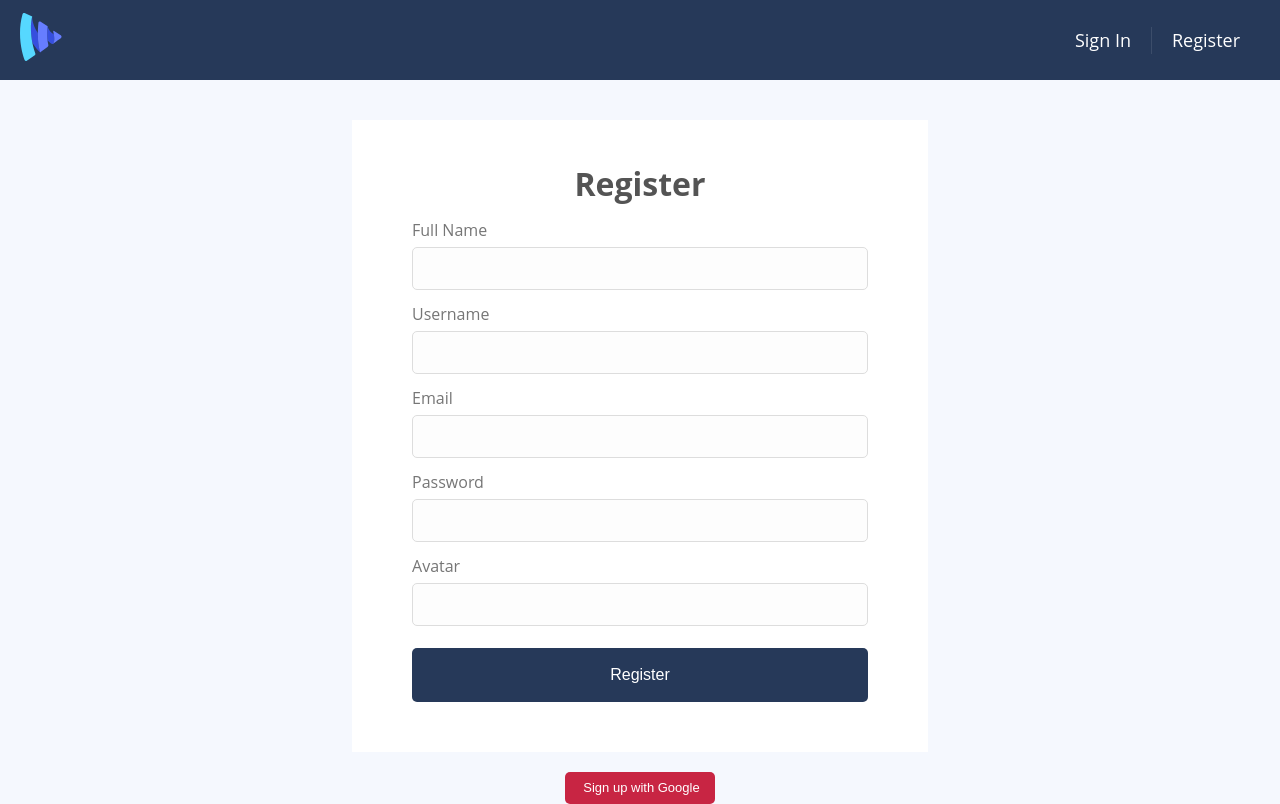
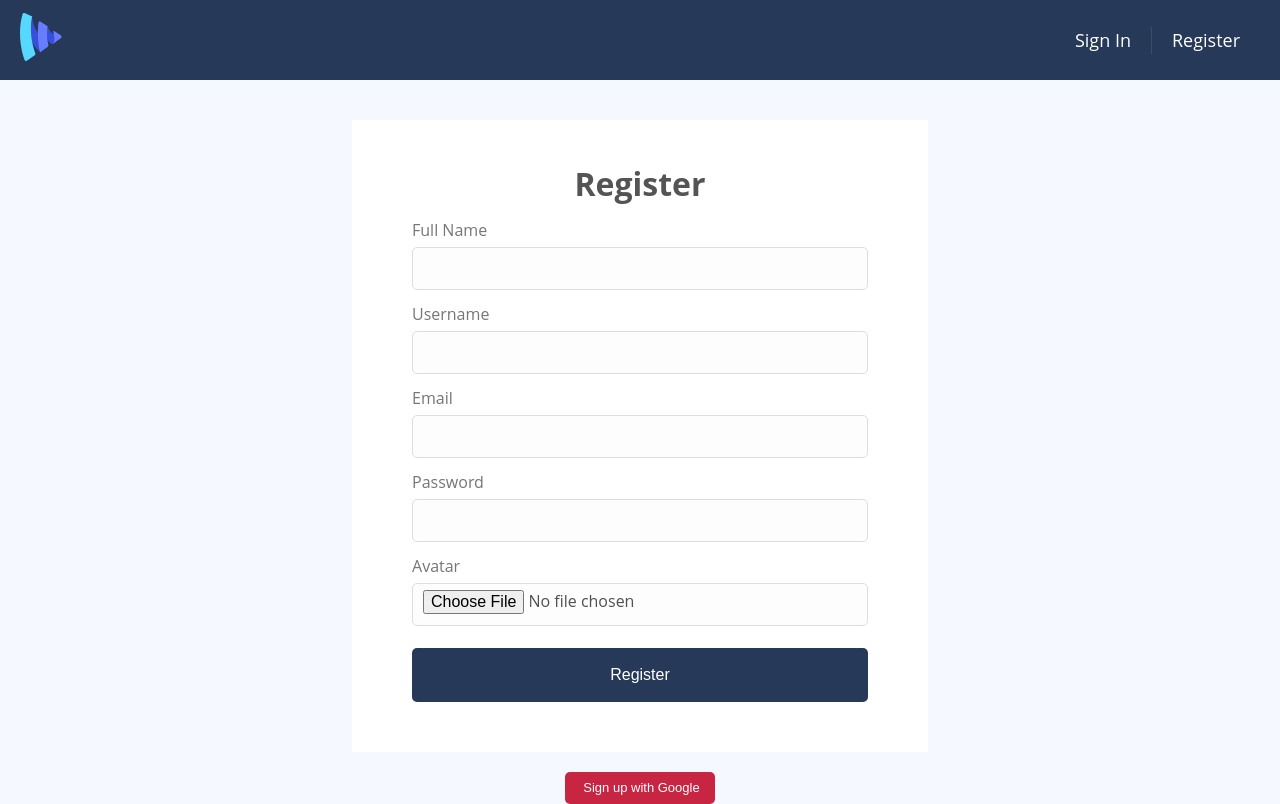
Before and after one commit to Bek85/vueschool-forum, a Vue app: page /register in a window 1280 px wide. Built offline with nearby package versions, Linux system fonts and the light colour scheme; no server answers.

Commit message:
upload avatar image as a preview

```diff
--- a/src/views/Register.vue
+++ b/src/views/Register.vue
@@ -4,6 +4,7 @@ export default {
   emits: ['ready'],
   data() {
     return {
+      avatarPreview: null,
       form: {
         name: '',
         username: '',
@@ -29,6 +30,14 @@ export default {
     async registerWithGoogle() {
       await this.$store.dispatch('auth/signInWithGoogle');
       this.$router.push({ name: 'home' });
+    },
+    handleImageUpload(evt) {
+      this.form.avatar = evt.target.files[0];
+      const reader = new FileReader();
+      reader.onload = (evt) => {
+        this.avatarPreview = evt.target.result;
+      };
+      reader.readAsDataURL(this.form.avatar);
     },
   },
 };
@@ -76,12 +85,20 @@ export default {
         </div>
 
         <div class="form-group">
-          <label for="avatar">Avatar</label>
+          <label for="avatar"
+            >Avatar
+
+            <div v-if="avatarPreview">
+              <img :src="avatarPreview" class="avatar-xlarge" alt="" />
+            </div>
+          </label>
           <input
+            v-show="!avatarPreview"
             id="avatar"
-            v-model="form.avatar"
-            type="text"
+            type="file"
             class="form-input"
+            accept="image/*"
+            @change="handleImageUpload"
           />
         </div>
 
```
